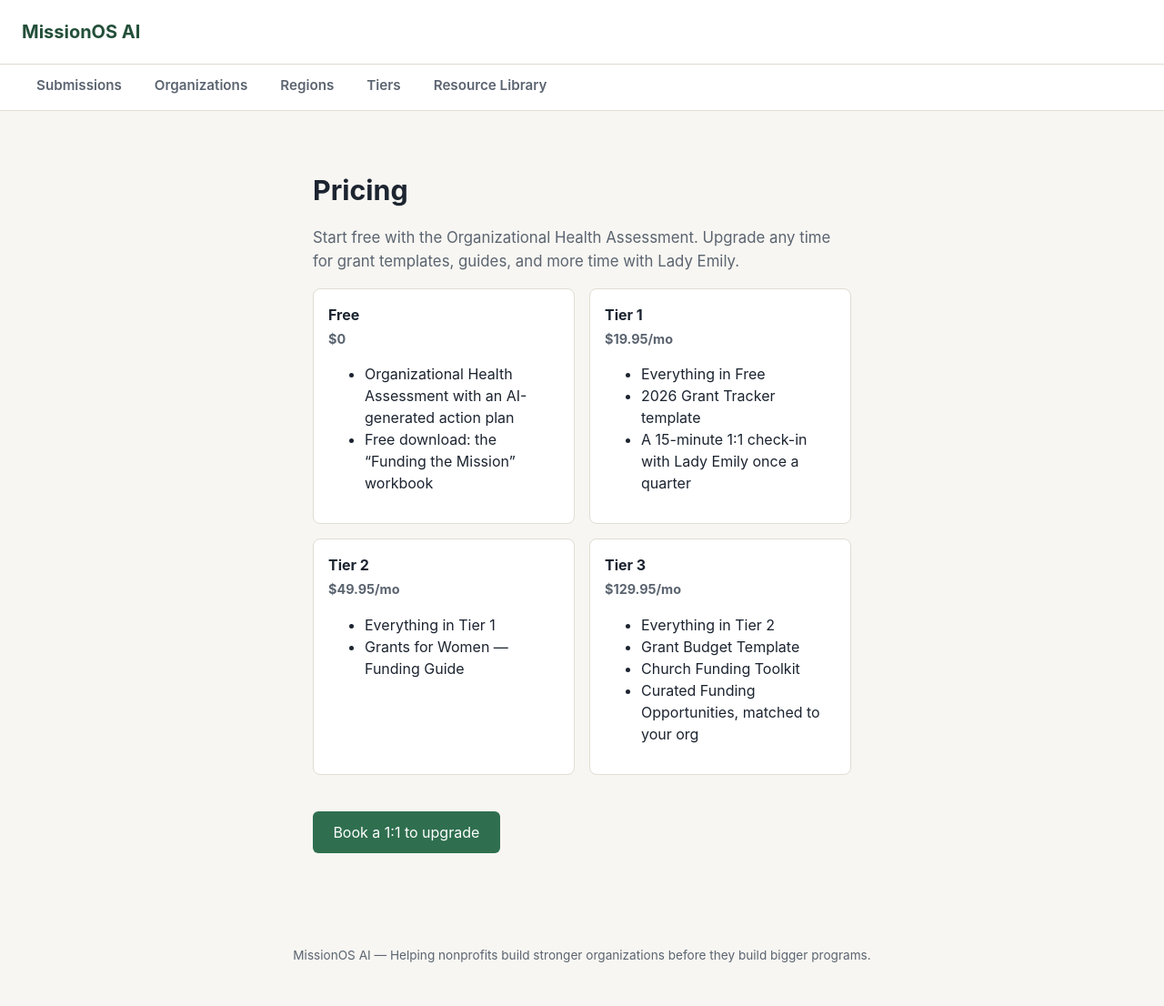
After one commit to JJTC-web/Missions-ai, a Flask app: page /tiers in a window 1280 px wide. The commit adds this page. Shown: the whole page at 91% size. Run offline with Flask 3, Linux system fonts and the light colour scheme; the visitor is signed in with stand-in values (Sample User, id 1); some libraries are stand-ins or nearby versions.

Commit message:
Add results-page download, free workbook, pricing page, and booking CTA
Results page now has a "Download / Print Results" button (browser
print-to-PDF, no new server dependency), a link to the free "Funding
the Mission" workbook (shared with the Guided Onboarding app), a link
to a new public /tiers pricing page, and a "Book a 1:1" button pointing
at the Calendly link.

The /tiers page lists what's actually gated at each level in the app
today rather than inventing claims -- which also meant moving the 2026
Grant Tracker from Tier 2 to Tier 1 in resource_library.py, since Tier 1
is now defined as "Grant Tracker + a quarterly 15-minute 1:1."

A print stylesheet hides nav, footer, and action buttons so the printed
output is just the assessment content.

```diff
--- a/app.py
+++ b/app.py
@@ -29,9 +29,53 @@ db.init_db()
 ndb.init_needs_assessment_tables()
 
 
+BOOKING_URL = "https://calendly.com/jjtcinfo/missionos-ai-meeting"
+
+TIER_PRICING = {
+    "free": "$0",
+    "tier1": "$19.95/mo",
+    "tier2": "$49.95/mo",
+    "tier3": "$129.95/mo",
+}
+
+TIER_FEATURES = {
+    "free": [
+        "Organizational Health Assessment with an AI-generated action plan",
+        "Free download: the “Funding the Mission” workbook",
+    ],
+    "tier1": [
+        "Everything in Free",
+        "2026 Grant Tracker template",
+        "A 15-minute 1:1 check-in with Lady Emily once a quarter",
+    ],
+    "tier2": [
+        "Everything in Tier 1",
+        "Grants for Women — Funding Guide",
+    ],
+    "tier3": [
+        "Everything in Tier 2",
+        "Grant Budget Template",
+        "Church Funding Toolkit",
+        "Curated Funding Opportunities, matched to your org",
+    ],
+}
+
+
 @app.route("/")
 def home():
     return render_template("home.html")
+
+
+@app.route("/tiers")
+def tiers_page():
+    return render_template(
+        "tiers.html",
+        tier_order=tiers.TIER_ORDER,
+        tier_labels=tiers.TIER_LABELS,
+        tier_pricing=TIER_PRICING,
+        tier_features=TIER_FEATURES,
+        booking_url=BOOKING_URL,
+    )
 
 
 @app.route("/assessment/start", methods=["GET", "POST"])
@@ -184,6 +228,7 @@ def assessment_results(submission_id):
         submission=submission,
         action_items=action_items,
         milestone=request.args.get("milestone"),
+        booking_url=BOOKING_URL,
     )
 
 
--- a/resource_library.py
+++ b/resource_library.py
@@ -17,7 +17,7 @@ RESOURCES = [
             "and follow-up dates."
         ),
         "filename": "2026_Grant_Tracker_Template.xlsx",
-        "required_tier": "tier2",
+        "required_tier": "tier1",
     },
     {
         "id": "grants-for-women-guide",
--- a/static/style.css
+++ b/static/style.css
@@ -114,6 +114,16 @@ h2 {
 
 .button:hover {
   background: var(--accent-dark);
+}
+
+.button-secondary {
+  background: transparent;
+  color: var(--accent-dark);
+  border: 1px solid var(--border);
+}
+
+.button-secondary:hover {
+  background: var(--card-bg);
 }
 
 form {
@@ -436,3 +446,23 @@ fieldset.question legend {
   opacity: 1;
   transform: translateX(-50%) translateY(0);
 }
+
+.results-actions {
+  display: flex;
+  flex-wrap: wrap;
+  gap: 0.75rem;
+  margin-top: 1.5rem;
+}
+
+.results-actions .button {
+  margin-top: 0;
+}
+
+@media print {
+  .site-header,
+  .admin-nav,
+  .site-footer,
+  .no-print {
+    display: none !important;
+  }
+}
--- /dev/null
+++ b/templates/tiers.html
@@ -0,0 +1,26 @@
+{% extends "base.html" %}
+{% block title %}Pricing &mdash; MissionOS AI{% endblock %}
+{% block content %}
+<section class="hero">
+  <h1>Pricing</h1>
+  <p class="lede">Start free with the Organizational Health Assessment. Upgrade any time for grant templates, guides, and more time with Lady Emily.</p>
+</section>
+
+<div class="funding-cards">
+  {% for tier in tier_order %}
+  <div class="funding-card">
+    <h4>{{ tier_labels[tier] }}</h4>
+    <p class="funding-meta"><strong>{{ tier_pricing[tier] }}</strong></p>
+    <ul>
+      {% for feature in tier_features[tier] %}
+      <li>{{ feature }}</li>
+      {% endfor %}
+    </ul>
+  </div>
+  {% endfor %}
+</div>
+
+<p>
+  <a class="button" href="{{ booking_url }}" target="_blank" rel="noopener">Book a 1:1 to upgrade</a>
+</p>
+{% endblock %}
```
Also changed, not shown: templates/results.html (+8 -1 lines), 1 other file.
